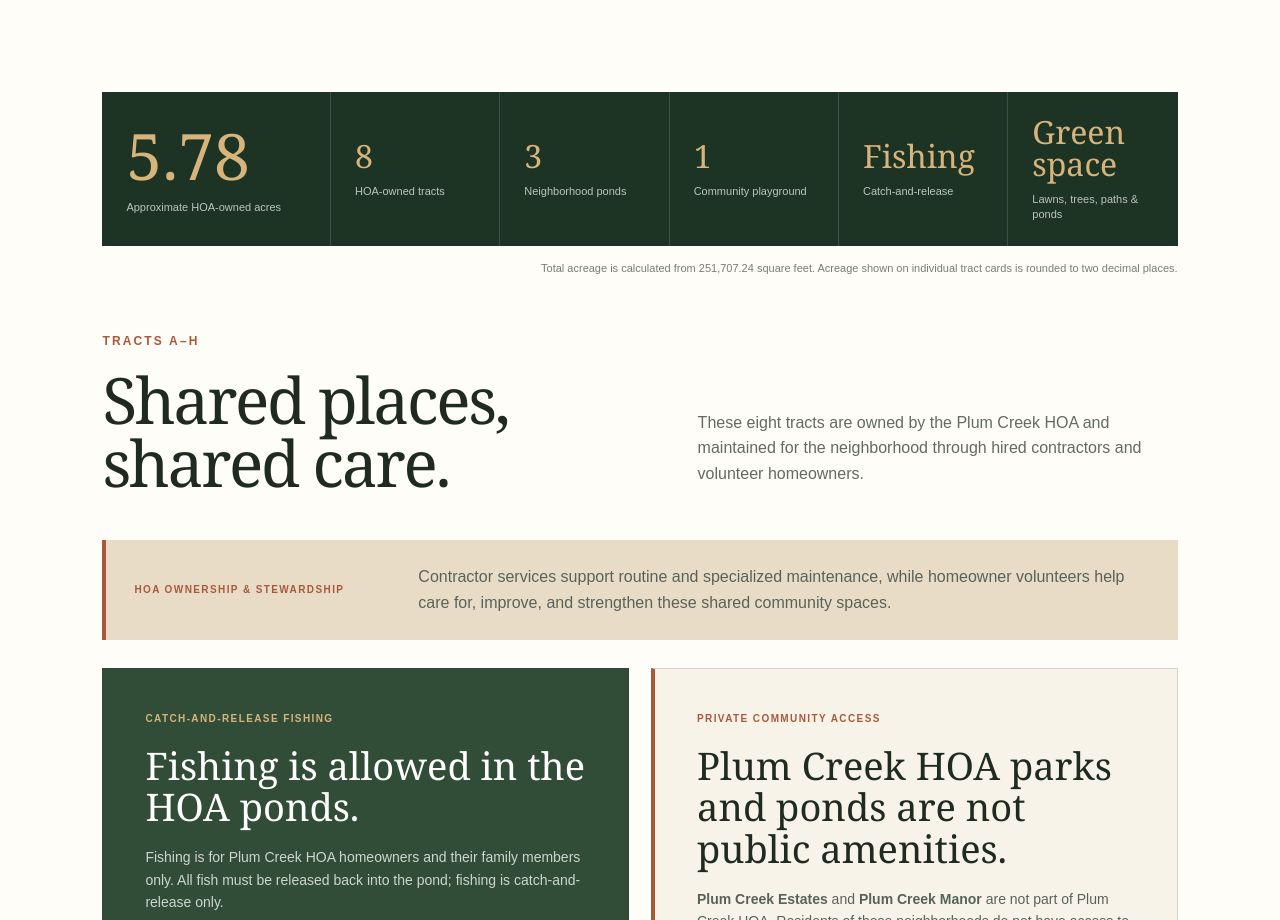
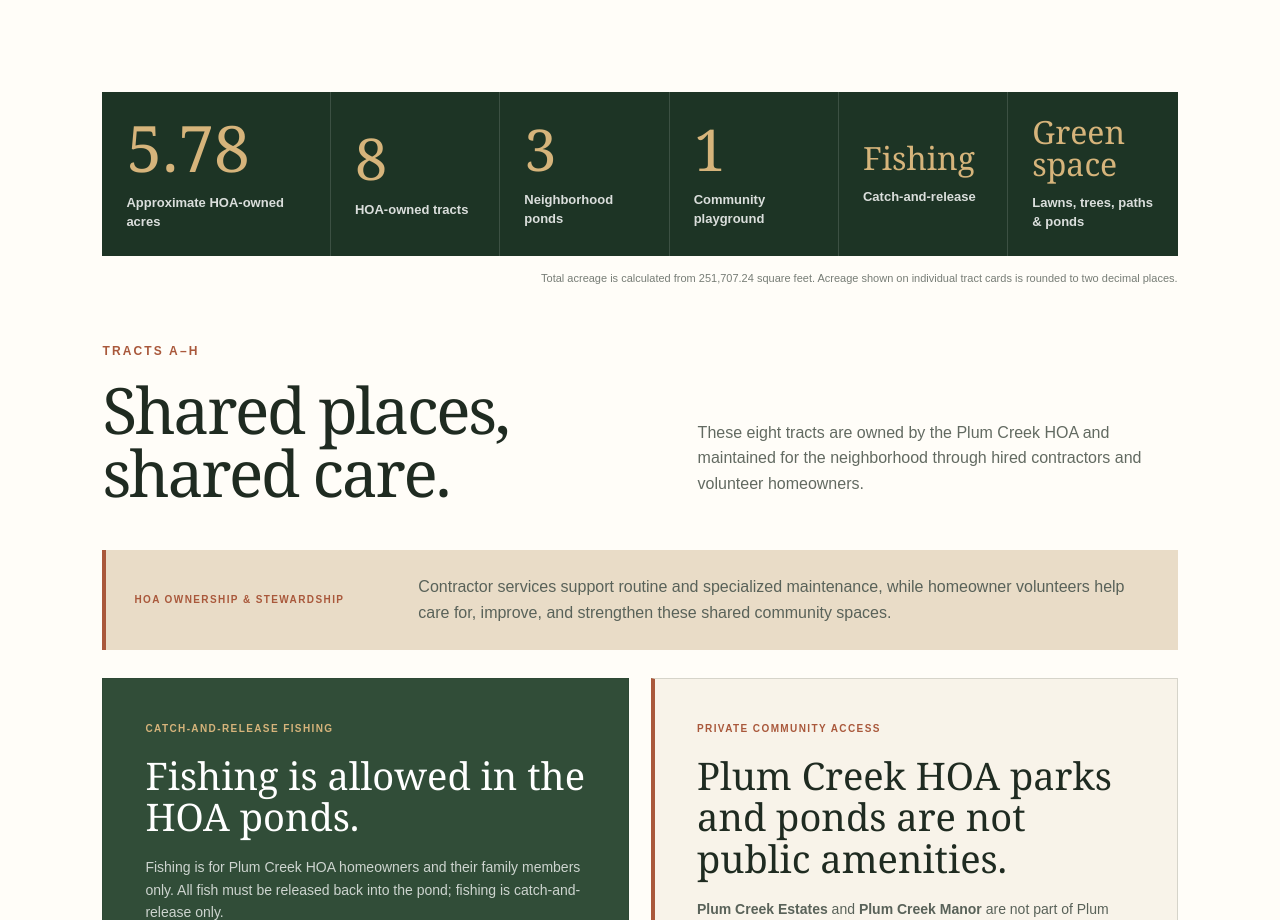
Before and after one commit to CaptainSweatPants67/Plum-Creek-HOA, a Next.js app: page /neighborhood-map in a window 1280 px wide. Shown: the part 1300-2220 px from the top of the page. Built offline with nearby package versions, Linux system fonts and the light colour scheme; no server answers.

Commit message:
Improve map showcase typography

```diff
--- a/app/globals.css
+++ b/app/globals.css
@@ -2070,11 +2070,16 @@
   font-size: clamp(42px, 5vw, 66px);
 }
 
+.tract-showcase-number strong {
+  font-size: clamp(46px, 4.5vw, 62px);
+}
+
 .tract-showcase span {
-  color: rgba(255, 255, 255, 0.7);
-  font-size: 11px;
-  line-height: 1.35;
-  margin-top: 12px;
+  color: rgba(255, 255, 255, 0.84);
+  font-size: 13px;
+  font-weight: 700;
+  line-height: 1.45;
+  margin-top: 14px;
 }
 
 .tract-acreage-note {
--- a/app/neighborhood-map/page.tsx
+++ b/app/neighborhood-map/page.tsx
@@ -160,15 +160,15 @@
             <strong>{totalAcres.toFixed(2)}</strong>
             <span>Approximate HOA-owned acres</span>
           </div>
-          <div>
+          <div className="tract-showcase-number">
             <strong>8</strong>
             <span>HOA-owned tracts</span>
           </div>
-          <div>
+          <div className="tract-showcase-number">
             <strong>3</strong>
             <span>Neighborhood ponds</span>
           </div>
-          <div>
+          <div className="tract-showcase-number">
             <strong>1</strong>
             <span>Community playground</span>
           </div>
```
